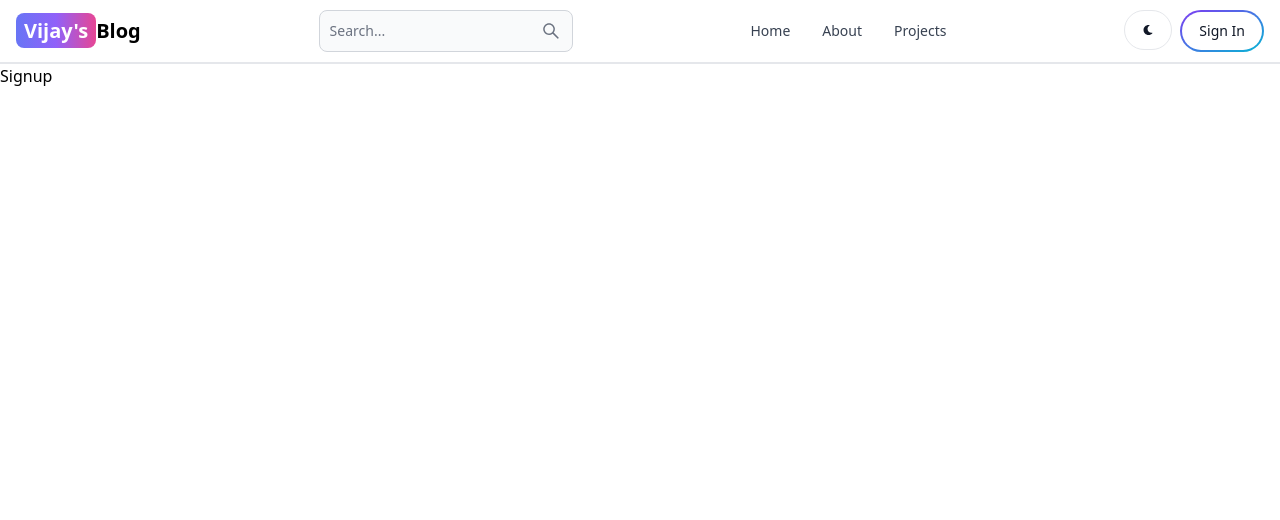
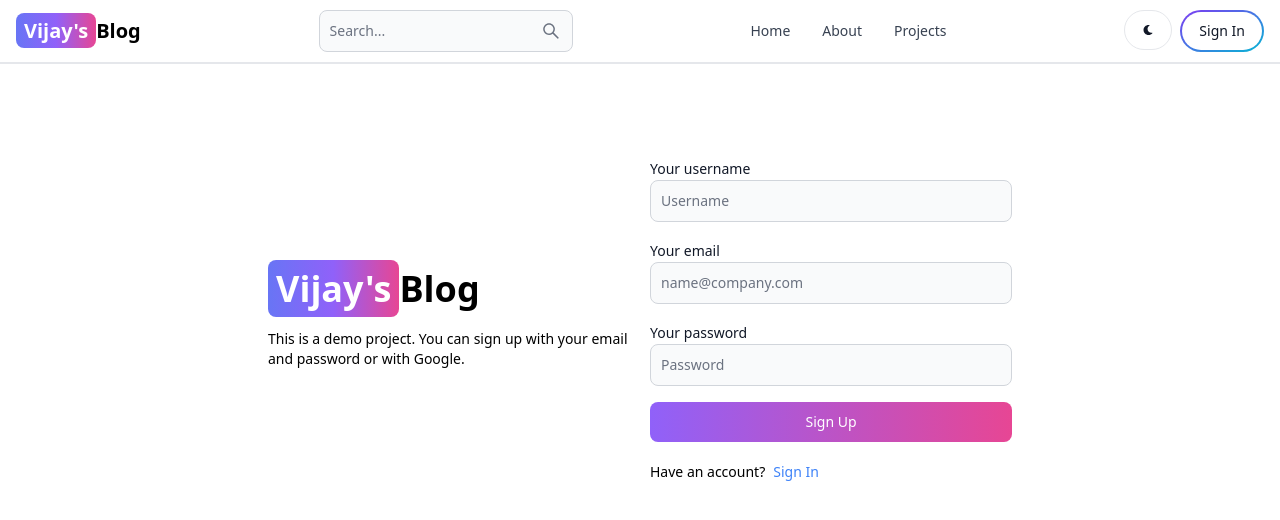
Before and after one commit to joyboy-reincarnated/mern-blog, a React (Vite) app in the folder client/: page /sign-up in a window 1280 px wide. Shown: the top 520 px of the page. Built offline with nearby package versions, Linux system fonts and the light colour scheme.

Commit message:
Complete sign up page ui

```diff
--- a/client/src/pages/Signup.jsx
+++ b/client/src/pages/Signup.jsx
@@ -1,7 +1,119 @@
-import React from 'react'
 
-export default function Signup() {
+import { Alert, Button, Label, Spinner, TextInput } from 'flowbite-react';
+import { useState } from 'react';
+import { Link, useNavigate } from 'react-router-dom';
+// import OAuth from '../components/OAuth';
+
+export default function SignUp() {
+  const [formData, setFormData] = useState({});
+  const [errorMessage, setErrorMessage] = useState(null);
+  const [loading, setLoading] = useState(false);
+  const navigate = useNavigate();
+  const handleChange = (e) => {
+    setFormData({ ...formData, [e.target.id]: e.target.value.trim() });
+  };
+  const handleSubmit = async (e) => {
+    e.preventDefault();
+    if (!formData.username || !formData.email || !formData.password) {
+      return setErrorMessage('Please fill out all fields.');
+    }
+    try {
+      setLoading(true);
+      setErrorMessage(null);
+      const res = await fetch('/api/auth/signup', {
+        method: 'POST',
+        headers: { 'Content-Type': 'application/json' },
+        body: JSON.stringify(formData),
+      });
+      const data = await res.json();
+      if (data.success === false) {
+        return setErrorMessage(data.message);
+      }
+      setLoading(false);
+      if(res.ok) {
+        navigate('/sign-in');
+      }
+    } catch (error) {
+      setErrorMessage(error.message);
+      setLoading(false);
+    }
+  };
   return (
-    <div>Signup</div>
-  )
+    <div className='min-h-screen mt-20'>
+      <div className='flex p-3 max-w-3xl mx-auto flex-col md:flex-row md:items-center gap-5'>
+        {/* left */}
+        <div className='flex-1'>
+          <Link to='/' className='font-bold dark:text-white text-4xl'>
+            <span className='px-2 py-1 bg-gradient-to-r from-indigo-500 via-purple-500 to-pink-500 rounded-lg text-white'>
+              Vijay's
+            </span>
+            Blog
+          </Link>
+          <p className='text-sm mt-5'>
+            This is a demo project. You can sign up with your email and password
+            or with Google.
+          </p>
+        </div>
+        {/* right */}
+
+        <div className='flex-1'>
+          <form className='flex flex-col gap-4' onSubmit={handleSubmit}>
+            <div>
+              <Label value='Your username' />
+              <TextInput
+                type='text'
+                placeholder='Username'
+                id='username'
+                onChange={handleChange}
+              />
+            </div>
+            <div>
+              <Label value='Your email' />
+              <TextInput
+                type='email'
+                placeholder='name@company.com'
+                id='email'
+                onChange={handleChange}
+              />
+            </div>
+            <div>
+              <Label value='Your password' />
+              <TextInput
+                type='password'
+                placeholder='Password'
+                id='password'
+                onChange={handleChange}
+              />
+            </div>
+            <Button
+              gradientDuoTone='purpleToPink'
+              type='submit'
+              disabled={loading}
+            >
+              {loading ? (
+                <>
+                  <Spinner size='sm' />
+                  <span className='pl-3'>Loading...</span>
+                </>
+              ) : (
+                'Sign Up'
+              )}
+            </Button>
+            {/* <OAuth /> */}
+          </form>
+          <div className='flex gap-2 text-sm mt-5'>
+            <span>Have an account?</span>
+            <Link to='/sign-in' className='text-blue-500'>
+              Sign In
+            </Link>
+          </div>
+          {errorMessage && (
+            <Alert className='mt-5' color='failure'>
+              {errorMessage}
+            </Alert>
+          )}
+        </div>
+      </div>
+    </div>
+  );
 }
```
